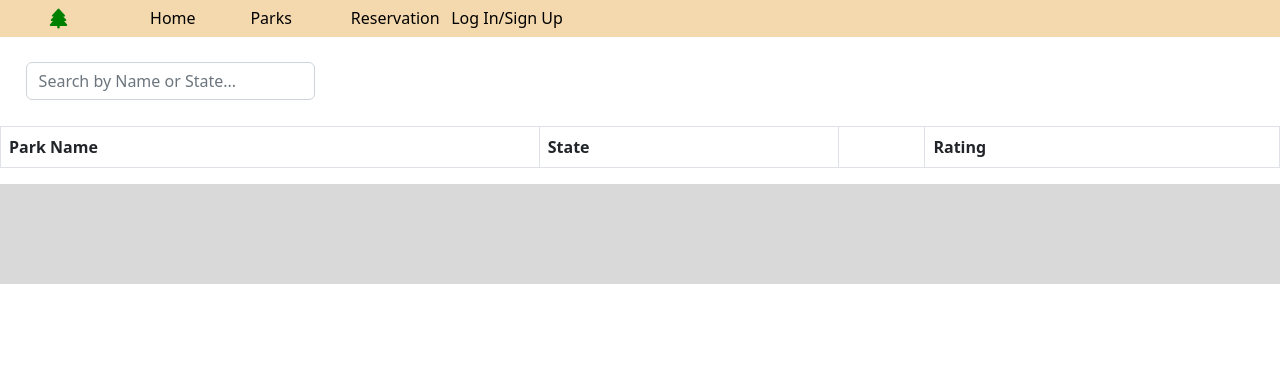
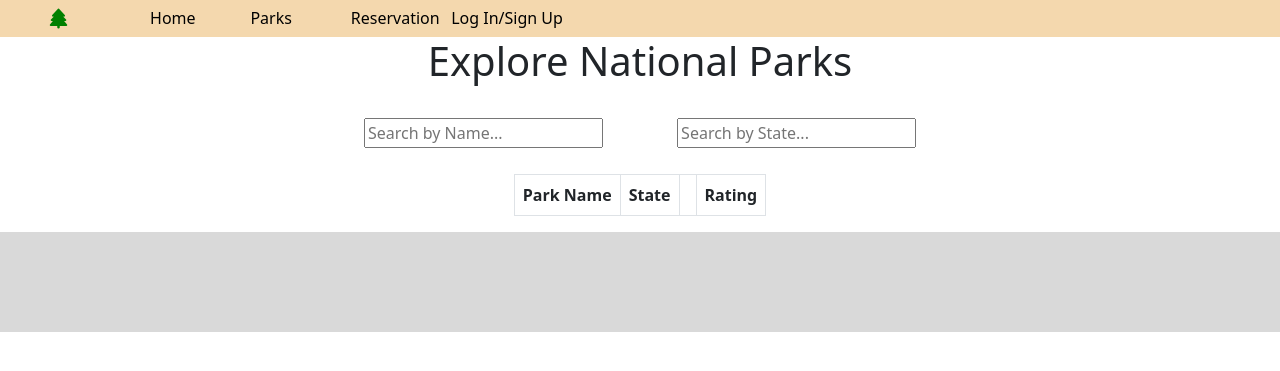
Before and after one commit to amaredia3/HappyCampers, a Django app: page /parks in a window 1280 px wide. Shown: the top 371 px of the page. Run offline with Django 4.2, Linux system fonts and the light colour scheme; data that the repository does not hold is empty; some libraries are stand-ins or nearby versions.

Commit message:
fixed filtering

```diff
--- a/app/templates/parks.html
+++ b/app/templates/parks.html
@@ -5,6 +5,7 @@
 
 <!--CDN for Font Awesome-->
 <script src="https://use.fontawesome.com/2bc0e1447f.js"></script>
+<script src="https://ajax.googleapis.com/ajax/libs/jquery/3.6.0/jquery.min.js"></script>
 
 <style>
     .fa-color {
@@ -66,28 +67,73 @@
 
     </div>
 
+    <h1 style = "text-align: center;">Explore National Parks</h1>
+
     <!-- Filters/Search Bars -->
-    <div class = "row" style = "margin-bottom: 1.5; padding: 2%;">
-      <!-- Filter by Park Name or State -->
+    <div class = "row justify-content-center" style = "margin-bottom: 1.5; padding: 2%;">
+      <!-- Filter by Park Name -->
       <div class = "col-3" align = "center">
-        <input class="form-control" id="parkName" type="text" placeholder="Search by Name or State...">
+        <input id="nameSearch" type="text" onkeyup="filterName()" placeholder="Search by Name...">
       </div>
 
       <!-- Filtering script -->
       <script>
-        $(document).ready(function(){
-          $("#parkName").on("keyup", function() {
-            var value = $(this).val().toLowerCase();
-            $("#parkTable tr").filter(function() {
-              $(this).toggle($(this).text().toLowerCase().indexOf(value) > -1)
-            });
-          });
-        });
+        function filterName() {
+          // Declare variables
+          var input, filter, table, tr, td, i, txtValue;
+          input = document.getElementById("nameSearch");
+          filter = input.value.toUpperCase();
+          table = document.getElementById("parksTable");
+          tr = table.getElementsByTagName("tr");
+
+          // Loop through all table rows, and hide those who don't match the search query
+          for (i = 0; i < tr.length; i++) {
+            td = tr[i].getElementsByTagName("td")[0];
+            if (td) {
+              txtValue = td.textContent || td.innerText;
+              if (txtValue.toUpperCase().indexOf(filter) > -1) {
+                tr[i].style.display = "";
+              } else {
+                tr[i].style.display = "none";
+              }
+            }
+          }
+        }
+        </script>
+
+        <!-- Filter by Park Name or State -->
+      <div class = "col-3" align = "center">
+        <input id="stateSearch" type="text" onkeyup="filterState()" placeholder="Search by State...">
+      </div>
+
+      <!-- Filtering script -->
+      <script>
+        function filterState() {
+          // Declare variables
+          var input, filter, table, tr, td, i, txtValue;
+          input = document.getElementById("stateSearch");
+          filter = input.value.toUpperCase();
+          table = document.getElementById("parksTable");
+          tr = table.getElementsByTagName("tr");
+
+          // Loop through all table rows, and hide those who don't match the search query
+          for (i = 0; i < tr.length; i++) {
+            td = tr[i].getElementsByTagName("td")[1];
+            if (td) {
+              txtValue = td.textContent || td.innerText;
+              if (txtValue.toUpperCase().indexOf(filter) > -1) {
+                tr[i].style.display = "";
+              } else {
+                tr[i].style.display = "none";
+              }
+            }
+          }
+        }
         </script>
     </div>
 
     <!-- National Parks Table -->
-    <table class="table table-bordered table-striped">
+    <table class="table table-bordered table-striped mx-auto" style = "max-width: fit-content;">
       <thead>
         <tr>
           <th>Park Name</th>
--- a/app/views.py
+++ b/app/views.py
@@ -34,7 +34,9 @@ def home(request):
 
 
 def parks(request):
-    return render(request, 'parks.html')
+    park_list = Park.objects.all()
+    return render(request, 'parks.html',
+                    {'park_list': park_list})
 
 
 def nationalParks(request):
```
Also changed, not shown: app/migrations/0001_initial.py (added).
